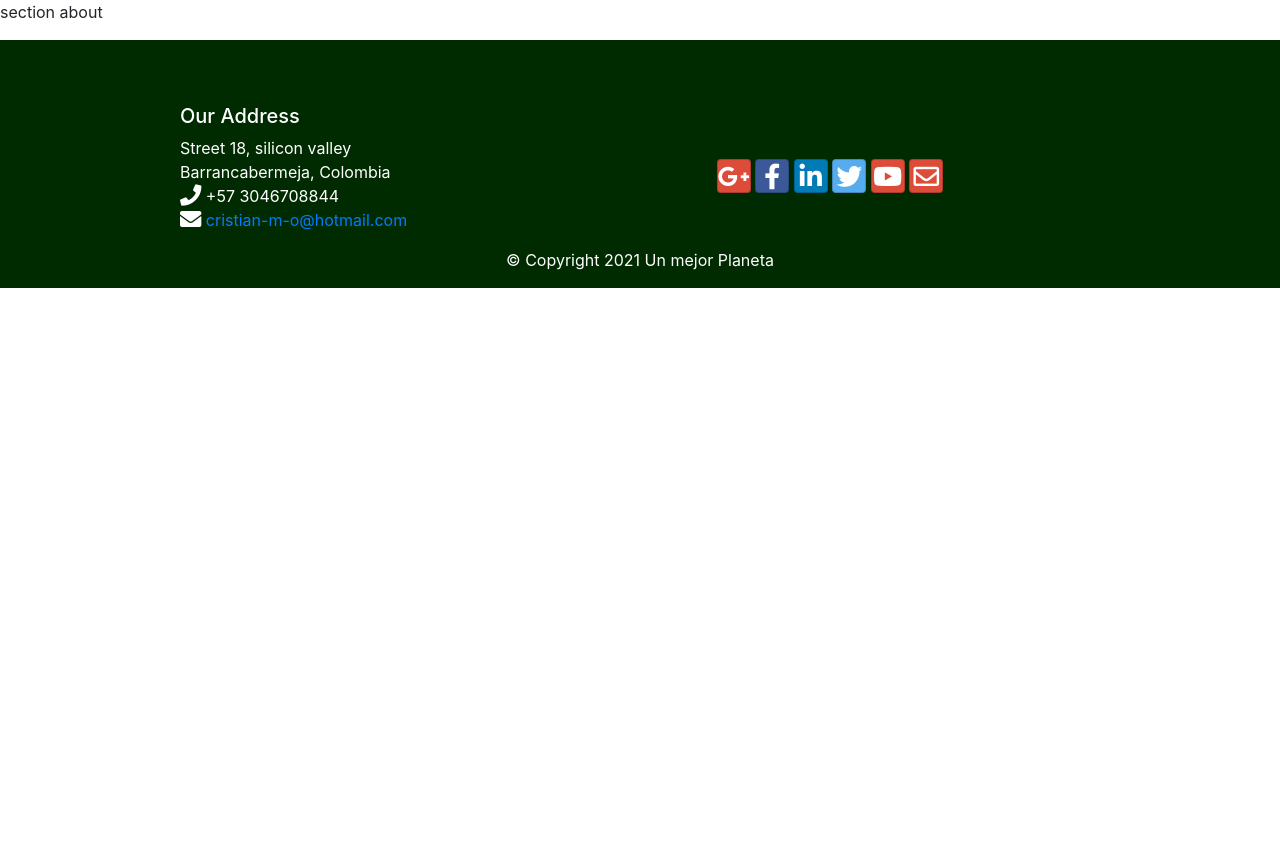
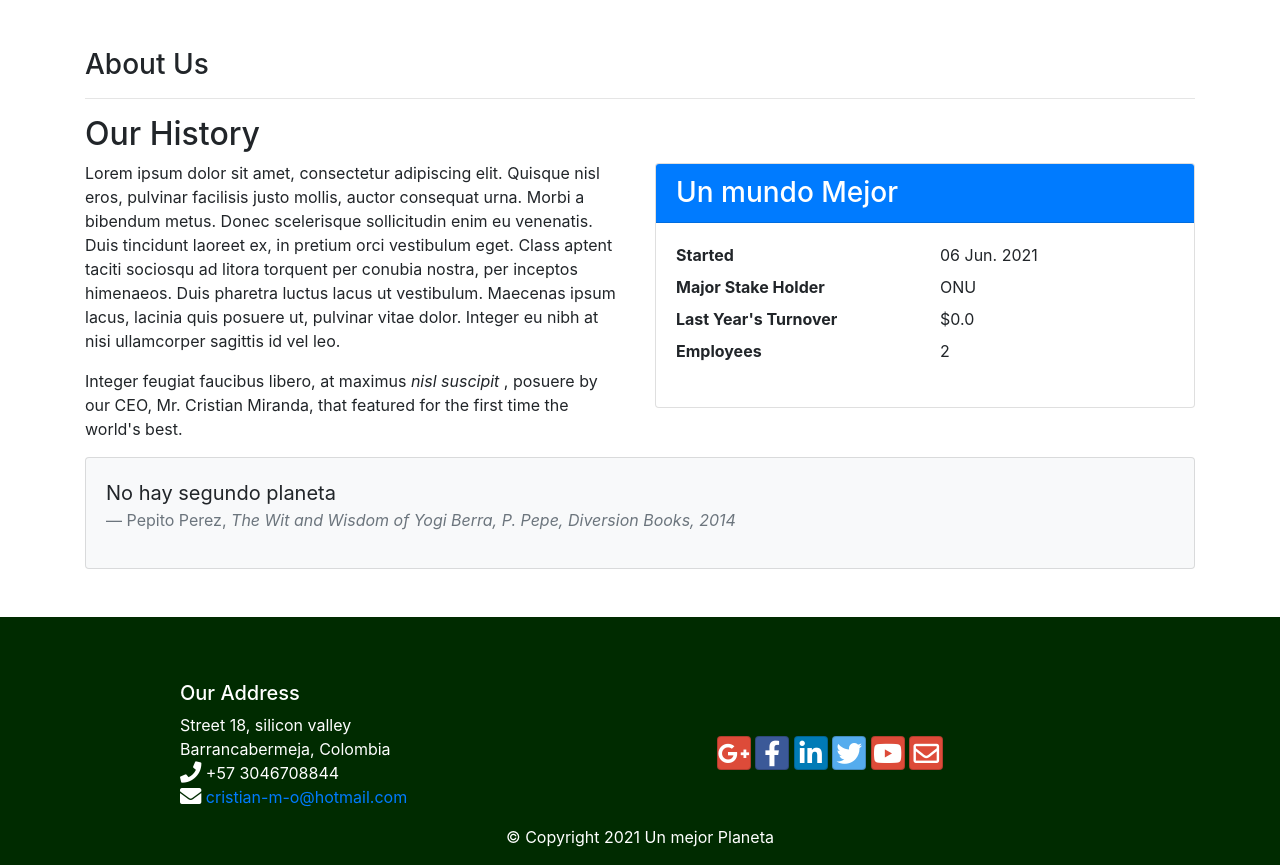
Before and after one commit to cristianMiranda-Oro/unmejorplaneta, a Django app: page /about/ in a window 1280 px wide. Shown: the part 100-965 px from the top of the page. Before the commit the page ends 388 px from the top, so only its background shows below. Run offline with Django 4.2, Linux system fonts and the light colour scheme; some libraries are stand-ins or nearby versions.

Commit message:
aboutv1.0

```diff
--- a/home/templates/home/about.html
+++ b/home/templates/home/about.html
@@ -15,5 +15,54 @@
 {%endblock%}
 
 {%block content%}
-<p>section about</p>
+<div class="container mt-5 mb-5">
+
+    <div class="row align-items-center">
+        <div class="col-12">
+           <h3>About Us</h3>
+           <hr>
+        </div>
+    </div>
+
+    <div class="row row-content align-items-center">
+        <div class="col-12 col-sm-6">
+            <h2>Our History</h2>
+            <p>Lorem ipsum dolor sit amet, consectetur adipiscing elit. Quisque nisl eros,
+                pulvinar facilisis justo mollis, auctor consequat urna. Morbi a bibendum metus.
+                Donec scelerisque sollicitudin enim eu venenatis. Duis tincidunt laoreet ex,
+                in pretium orci vestibulum eget. Class aptent taciti sociosqu ad litora torquent
+                per conubia nostra, per inceptos himenaeos. Duis pharetra luctus lacus ut
+                vestibulum. Maecenas ipsum lacus, lacinia quis posuere ut, pulvinar vitae dolor.
+                Integer eu nibh at nisi ullamcorper sagittis id vel leo.</p>
+            <p>Integer feugiat
+                faucibus libero, at maximus <em>nisl suscipit </em>, posuere by our CEO, Mr. Cristian Miranda, that featured for the first time the world's best.</p>
+        </div>
+        <div class="col-12 col-sm">
+            <div class="card">
+                <h3 class="card-header bg-primary text-white">Un mundo Mejor</h3>
+                <div class="card-body">
+                    <dl class="row">
+                        <dt class="col-6">Started</dt>
+                        <dd class="col-6">06 Jun. 2021</dd>
+                        <dt class="col-6">Major Stake Holder</dt>
+                        <dd class="col-6">ONU</dd>
+                        <dt class="col-6">Last Year's Turnover</dt>
+                        <dd class="col-6">$0.0</dd>
+                        <dt class="col-6">Employees</dt>
+                        <dd class="col-6">2</dd>
+                    </dl>
+                </div>
+            </div>
+        </div>
+        <div class="col-12">
+            <div class="card card-body bg-light">
+                <blockquote class="blockquote">
+                    <p class="mb-0">No hay segundo planeta</p>
+                    <div class="blockquote-footer">Pepito Perez, <cite title="Source Title">The Wit and Wisdom of Yogi Berra, P. Pepe, Diversion Books, 2014</cite></div>
+                </blockquote>
+            </div>
+        </div>
+    </div>
+
+</div>
 {%endblock%}
--- a/home/views.py
+++ b/home/views.py
@@ -35,7 +35,7 @@ class ForumView(View):
         #print(request.user)
         comments = Comment.objects.all().order_by('-updated_at')
         comment_form = CommentForm()
-        print(CommentForm())
+        #print(CommentForm())
         contex = {
             'comments': comments,
             'comment_form': comment_form,
```
